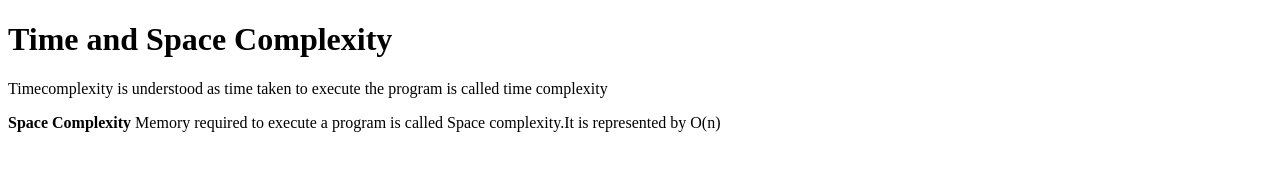
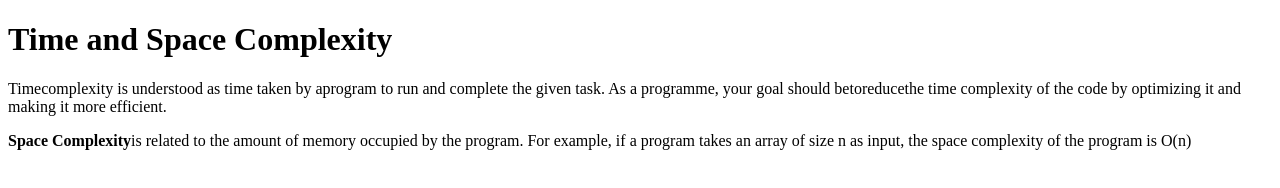
Before and after one commit to acciojob/time-and-space-complexity-Vyshnavi1986, a website: page main.html in a window 1280 px wide. Drawn offline with Linux system fonts and the light colour scheme.

Commit message:
created a submission

```diff
--- a/main.html
+++ b/main.html
@@ -6,8 +6,8 @@
 <body>
 	<!-- the entire body must be written by student -->
 	<h1>Time and Space Complexity</h1>
-	<p>Timecomplexity is understood as time taken to execute the program is called time complexity</p>
-	<p><b>Space Complexity</b> Memory required to execute a program is called Space complexity.It is represented by O(n)</p>
+	<p>Timecomplexity is understood as time taken by aprogram to run and complete the given task. As a programme, your goal should betoreducethe time complexity  of the code by optimizing it and making it more efficient.</p>
+	<p><b>Space Complexity</b>is related to the amount of memory occupied by the program. For example, if a program takes an array of size n as input, the space  complexity of the program is O(n)</p>
     <script type="text/javascript" src="./script.js">
 </script>
 </body>
```
